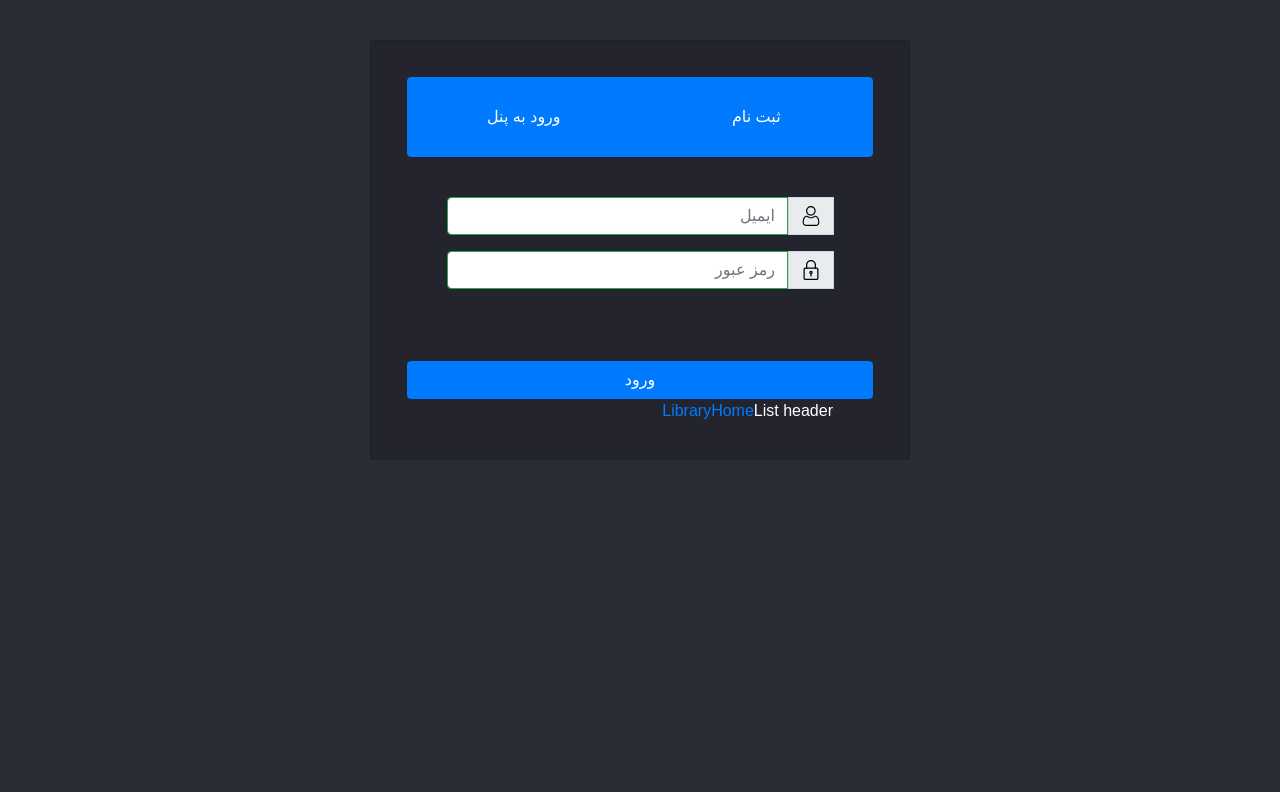
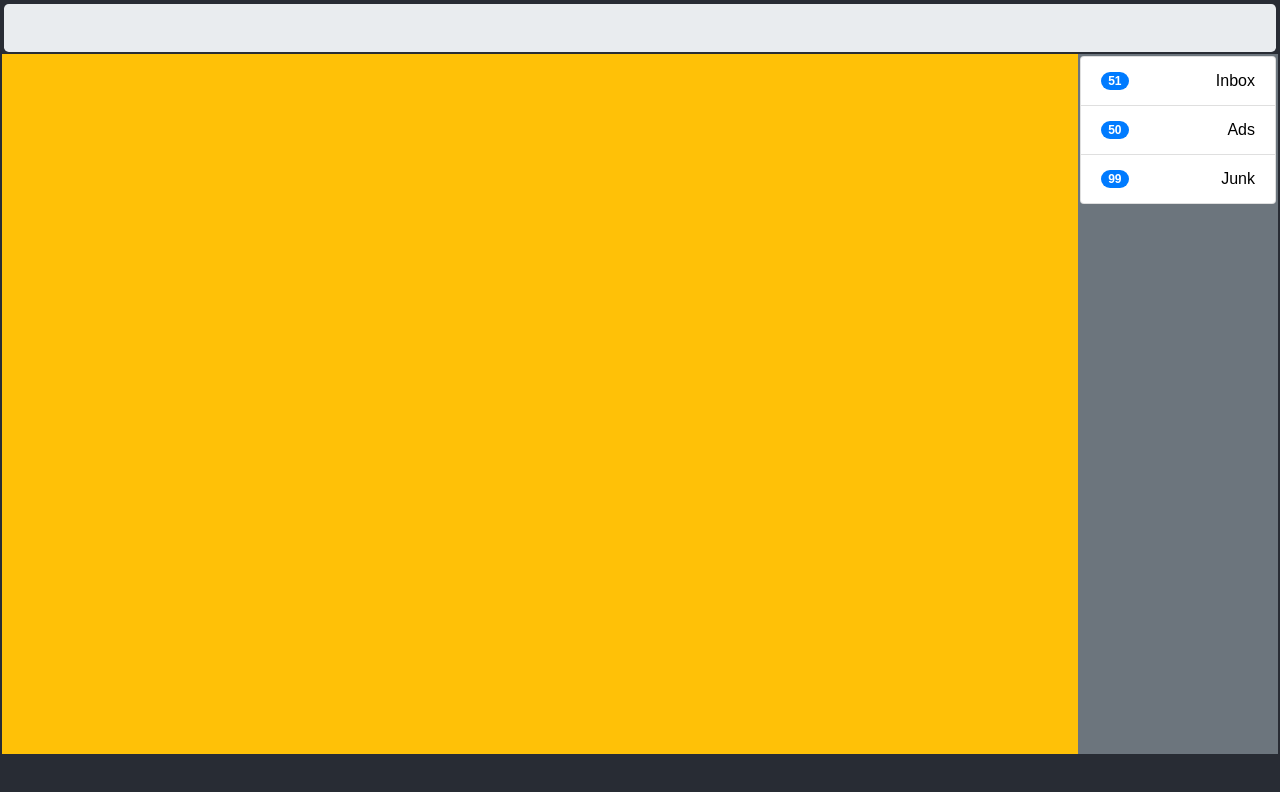
Before and after one commit to behnamk/data_logger, a React (Create React App) app: page /dashboard in a window 1280 px wide. Shown: the top 792 px of the page. Built offline with nearby package versions, Linux system fonts and the light colour scheme.

Commit message:
route dashboard - dashboard ui

```diff
--- a/public/index.html
+++ b/public/index.html
@@ -20,7 +20,7 @@
 
     <title>React App</title>
 </head>
-<body>
+<body style="margin: 1px; padding:1px">
 <noscript>You need to enable JavaScript to run this app.</noscript>
 
 <div id="root"></div>
--- a/src/App.js
+++ b/src/App.js
@@ -3,6 +3,7 @@ import './style.login.css';
 import {BrowserRouter as Router, NavLink, Switch, Route, Link} from "react-router-dom";
 import Dashboard from "./pages/dashboard";
 import MainLogin from "./pages/login/mainLogin";
+import Register from "./pages/login/register";
 
 class App extends Component {
     constructor(props) {
@@ -15,7 +16,12 @@ class App extends Component {
     render() {
         return (
             <React.Fragment>
-                <MainLogin/>
+                <Router>
+
+                    <Route exact path="/" component={MainLogin}/>
+                    <Route path="/dashboard" component={Dashboard}/>
+
+                </Router>
             </React.Fragment>
         )
     }
--- a/src/pages/dashboard.js
+++ b/src/pages/dashboard.js
@@ -3,21 +3,34 @@ import React, {Component} from 'react';
 class Dashboard extends Component {
     constructor(props) {
         super(props);
-        this.state = {
-
-        }
+        this.state = {}
     }
 
     render() {
-        return(
-            <div dir="rtl" style={{padding:0, margin:0}}>
-                <div>
-                    <div>
-                        <ul className="nav nav-list">
-                            <li className="nav-header">List header</li>
-                            <li className="active"><a href="#">Home</a></li>
-                            <li><a href="#">Library</a></li>
+        return (
+            <div dir="rtl">
+                <div className="jumbotron p-4" style={{margin: 2}}>
+
+                </div>
+                <div className="d-flex mb-3 bg-secondary">
+                    <div dir="rtl" style={{color: "black", width:200}}>
+                        <ul className="list-group" style={{margin: 1, padding: 1}}>
+                            <li className="list-group-item d-flex justify-content-between align-items-center">
+                                Inbox
+                                <span className="badge badge-primary badge-pill">51</span>
+                            </li>
+                            <li className="list-group-item d-flex justify-content-between align-items-center">
+                                Ads
+                                <span className="badge badge-primary badge-pill">50</span>
+                            </li>
+                            <li className="list-group-item d-flex justify-content-between align-items-center">
+                                Junk
+                                <span className="badge badge-primary badge-pill">99</span>
+                            </li>
                         </ul>
+                    </div>
+                    <div className="p-5 flex-fill bg-warning" style={{background:"red", height:700}}>
+
                     </div>
                 </div>
             </div>
--- a/src/pages/login/login.js
+++ b/src/pages/login/login.js
@@ -23,43 +23,45 @@ class Login extends Component {
     }
 
     render() {
-
         return (
             <React.Fragment>
                 <Router>
-                    <form style={{marginTop: 40}} action="/action_page.php" className="was-validated">
-                        <div className="form-group " style={{paddingRight: 40, paddingLeft: 40}}>
-                            <div className="input-group mb-3">
-                                <input className="form-control" dir="rtl" type="text" placeholder="ایمیل"
-                                       autoComplete="username"/>
-                                <div className="input-group-prepend">
-                                    <div className="input-group-text">
-                                        <img height={20} src={user} alt='user'/>
-                                    </div>
-                                </div>
-                            </div>
-                            <div className="input-group mb-3">
-                                <input className="form-control" dir='rtl' type="text" placeholder="رمز عبور"
-                                       autoComplete="username"/>
-                                <div className="input-group-prepend">
-                                    <div className="input-group-text">
-                                        <img height={20} src={lock} alt='padlock'/>
-                                    </div>
-                                </div>
-                            </div>
-                        </div>
-                        <div className="form-group form-check"
-                             style={{paddingRight: 40, paddingLeft: 40, paddingTop: 20, paddingBottom: 20}}>
-                        </div>
-                        <button type="submit"
-                                onClick={"/dashboard"} className="btn btn-primary btn-block">ورود
-                        </button>
-                    </form>
-                    {/*<Route exact path="/" component={App}/>*/}
-                    <Route path="/dashboard" component={Dashboard}/>
-                    <Route path="/register" component={Register}/>
+                    <Switch>
+                        {/*<form style={{marginTop: 40}} action="/action_page.php" className="was-validated">*/}
+                        {/*    <div className="form-group " style={{paddingRight: 40, paddingLeft: 40}}>*/}
+                        {/*        <div className="input-group mb-3">*/}
+                        {/*            <input className="form-control" dir="rtl" type="text" placeholder="ایمیل"*/}
+                        {/*                   autoComplete="username"/>*/}
+                        {/*            <div className="input-group-prepend">*/}
+                        {/*                <div className="input-group-text">*/}
+                        {/*                    <img height={20} src={user} alt='user'/>*/}
+                        {/*                </div>*/}
+                        {/*            </div>*/}
+                        {/*        </div>*/}
+                        {/*        <div className="input-group mb-3">*/}
+                        {/*            <input className="form-control" dir='rtl' type="text" placeholder="رمز عبور"*/}
+                        {/*                   autoComplete="username"/>*/}
+                        {/*            <div className="input-group-prepend">*/}
+                        {/*                <div className="input-group-text">*/}
+                        {/*                    <img height={20} src={lock} alt='padlock'/>*/}
+                        {/*                </div>*/}
+                        {/*            </div>*/}
+                        {/*        </div>*/}
+                        {/*    </div>*/}
+                        {/*    <div className="form-group form-check"*/}
+                        {/*         style={{paddingRight: 40, paddingLeft: 40, paddingTop: 20, paddingBottom: 20}}>*/}
+                        {/*    </div>*/}
+                        {/*    <button type="submit"*/}
+                        {/*            onClick={'Dashboard'} className="btn btn-primary btn-block">ورود*/}
+                        {/*    </button>*/}
+                        {/*</form>*/}
+                        {/*<Route exact path="/" component={App}/>*/}
+                        <Route exact path="/dashboard" component={Dashboard}/>
+                        <Route path="/register" component={Register}/>
+
+                        <Route component={Dashboard}/>
+                    </Switch>
                 </Router>
-
             </React.Fragment>
         )
     }
--- a/src/pages/login/mainLogin.js
+++ b/src/pages/login/mainLogin.js
@@ -1,6 +1,9 @@
 import React, {Component} from "react";
 import Login from "./login";
 import Register from "./register";
+import user from "../image/user.svg";
+import lock from "../image/padlock.svg";
+import {Switch} from "react-router-dom";
 
 class MainLogin extends Component {
     constructor(props) {
@@ -36,9 +39,90 @@ class MainLogin extends Component {
                                         </div>
 
                                         {/*login btn*/}
-                                        {this.state.nameBtn === 'loginBtn' && <Login/>}
+                                        {this.state.nameBtn === 'loginBtn' &&
+                                        <form style={{marginTop: 40}} action="/action_page.php" className="was-validated">
+                                            <div className="form-group " style={{paddingRight: 40, paddingLeft: 40}}>
+                                                <div className="input-group mb-3">
+                                                    <input className="form-control" dir="rtl" type="text" placeholder="ایمیل"
+                                                           autoComplete="username"/>
+                                                    <div className="input-group-prepend">
+                                                        <div className="input-group-text">
+                                                            <img height={20} src={user} alt='user'/>
+                                                        </div>
+                                                    </div>
+                                                </div>
+                                                <div className="input-group mb-3">
+                                                    <input className="form-control" dir='rtl' type="text" placeholder="رمز عبور"
+                                                           autoComplete="username"/>
+                                                    <div className="input-group-prepend">
+                                                        <div className="input-group-text">
+                                                            <img height={20} src={lock} alt='padlock'/>
+                                                        </div>
+                                                    </div>
+                                                </div>
+                                            </div>
+                                            <div className="form-group form-check"
+                                                 style={{paddingRight: 40, paddingLeft: 40, paddingTop: 20, paddingBottom: 20}}>
+                                            </div>
+                                            <button type="submit"
+                                                    onClick={'Dashboard'} className="btn btn-primary btn-block">ورود
+                                            </button>
+                                        </form>
+
+                                        }
                                         {/*register btn*/}
-                                        {this.state.nameBtn === 'registerBtn' && <Register/>}
+                                        {this.state.nameBtn === 'registerBtn' &&
+                                        <form style={{marginTop: 40}} action="/action_page.php" className="was-validated">
+                                            <div className="form-group " style={{paddingRight: 40, paddingLeft: 40}}>
+                                                <div className="input-group mb-3" >
+                                                    <input className="form-control" dir="rtl" type="text" placeholder="username" autoComplete="username"/>
+                                                    <div className="input-group-prepend">
+                                                        <div className="input-group-text">
+                                                            <img height={20} src={user} alt='user'/>
+                                                        </div>
+                                                    </div>
+                                                </div>
+                                                <div className="input-group mb-3">
+                                                    <input className="form-control" dir='rtl' type="text" placeholder="username" autoComplete="username"/>
+                                                    <div className="input-group-prepend">
+                                                        <div className="input-group-text">
+                                                            <img height={20} src={lock} alt='padlock'/>
+                                                        </div>
+                                                    </div>
+                                                </div>
+                                                <div className="input-group mb-3">
+                                                    <input className="form-control" dir='rtl' type="text" placeholder="username" autoComplete="username"/>
+                                                    <div className="input-group-prepend">
+                                                        <div className="input-group-text">
+                                                            <img height={20} src={lock} alt='padlock'/>
+                                                        </div>
+                                                    </div>
+                                                </div>
+                                                <div className="input-group mb-3">
+                                                    <input className="form-control" dir='rtl' type="text" placeholder="username" autoComplete="username"/>
+                                                    <div className="input-group-prepend">
+                                                        <div className="input-group-text">
+                                                            <img height={20} src={lock} alt='padlock'/>
+                                                        </div>
+                                                    </div>
+                                                </div>
+                                                <div className="input-group mb-3">
+                                                    <input className="form-control" dir='rtl' type="text" placeholder="username" autoComplete="username"/>
+                                                    <div className="input-group-prepend">
+                                                        <div className="input-group-text">
+                                                            <img height={20} src={lock} alt='padlock'/>
+                                                        </div>
+                                                    </div>
+                                                </div>
+
+                                            </div>
+                                            <div className="form-group form-check"
+                                                 style={{paddingRight: 40, paddingLeft: 40, paddingTop: 20, paddingBottom: 20}}>
+                                            </div>
+                                            <button type="submit" className="btn btn-primary btn-block">ایجاد</button>
+                                        </form>
+
+                                        }
 
                                     </div>
                                 </div>
--- a/src/pages/login/register.js
+++ b/src/pages/login/register.js
@@ -10,55 +10,55 @@ class Register extends Component{
         return(
             <React.Fragment>
                 <React.Fragment>
-                        <form style={{marginTop: 40}} action="/action_page.php" className="was-validated">
-                            <div className="form-group " style={{paddingRight: 40, paddingLeft: 40}}>
-                                <div className="input-group mb-3" >
-                                    <input className="form-control" dir="rtl" type="text" placeholder="username" autoComplete="username"/>
-                                    <div className="input-group-prepend">
-                                        <div className="input-group-text">
-                                            <img height={20} src={user} alt='user'/>
-                                        </div>
-                                    </div>
-                                </div>
-                                <div className="input-group mb-3">
-                                    <input className="form-control" dir='rtl' type="text" placeholder="username" autoComplete="username"/>
-                                    <div className="input-group-prepend">
-                                        <div className="input-group-text">
-                                            <img height={20} src={lock} alt='padlock'/>
-                                        </div>
-                                    </div>
-                                </div>
-                                <div className="input-group mb-3">
-                                    <input className="form-control" dir='rtl' type="text" placeholder="username" autoComplete="username"/>
-                                    <div className="input-group-prepend">
-                                        <div className="input-group-text">
-                                            <img height={20} src={lock} alt='padlock'/>
-                                        </div>
-                                    </div>
-                                </div>
-                                <div className="input-group mb-3">
-                                    <input className="form-control" dir='rtl' type="text" placeholder="username" autoComplete="username"/>
-                                    <div className="input-group-prepend">
-                                        <div className="input-group-text">
-                                            <img height={20} src={lock} alt='padlock'/>
-                                        </div>
-                                    </div>
-                                </div>
-                                <div className="input-group mb-3">
-                                    <input className="form-control" dir='rtl' type="text" placeholder="username" autoComplete="username"/>
-                                    <div className="input-group-prepend">
-                                        <div className="input-group-text">
-                                            <img height={20} src={lock} alt='padlock'/>
-                                        </div>
-                                    </div>
-                                </div>
+                        {/*<form style={{marginTop: 40}} action="/action_page.php" className="was-validated">*/}
+                        {/*    <div className="form-group " style={{paddingRight: 40, paddingLeft: 40}}>*/}
+                        {/*        <div className="input-group mb-3" >*/}
+                        {/*            <input className="form-control" dir="rtl" type="text" placeholder="username" autoComplete="username"/>*/}
+                        {/*            <div className="input-group-prepend">*/}
+                        {/*                <div className="input-group-text">*/}
+                        {/*                    <img height={20} src={user} alt='user'/>*/}
+                        {/*                </div>*/}
+                        {/*            </div>*/}
+                        {/*        </div>*/}
+                        {/*        <div className="input-group mb-3">*/}
+                        {/*            <input className="form-control" dir='rtl' type="text" placeholder="username" autoComplete="username"/>*/}
+                        {/*            <div className="input-group-prepend">*/}
+                        {/*                <div className="input-group-text">*/}
+                        {/*                    <img height={20} src={lock} alt='padlock'/>*/}
+                        {/*                </div>*/}
+                        {/*            </div>*/}
+                        {/*        </div>*/}
+                        {/*        <div className="input-group mb-3">*/}
+                        {/*            <input className="form-control" dir='rtl' type="text" placeholder="username" autoComplete="username"/>*/}
+                        {/*            <div className="input-group-prepend">*/}
+                        {/*                <div className="input-group-text">*/}
+                        {/*                    <img height={20} src={lock} alt='padlock'/>*/}
+                        {/*                </div>*/}
+                        {/*            </div>*/}
+                        {/*        </div>*/}
+                        {/*        <div className="input-group mb-3">*/}
+                        {/*            <input className="form-control" dir='rtl' type="text" placeholder="username" autoComplete="username"/>*/}
+                        {/*            <div className="input-group-prepend">*/}
+                        {/*                <div className="input-group-text">*/}
+                        {/*                    <img height={20} src={lock} alt='padlock'/>*/}
+                        {/*                </div>*/}
+                        {/*            </div>*/}
+                        {/*        </div>*/}
+                        {/*        <div className="input-group mb-3">*/}
+                        {/*            <input className="form-control" dir='rtl' type="text" placeholder="username" autoComplete="username"/>*/}
+                        {/*            <div className="input-group-prepend">*/}
+                        {/*                <div className="input-group-text">*/}
+                        {/*                    <img height={20} src={lock} alt='padlock'/>*/}
+                        {/*                </div>*/}
+                        {/*            </div>*/}
+                        {/*        </div>*/}
 
-                            </div>
-                            <div className="form-group form-check"
-                                 style={{paddingRight: 40, paddingLeft: 40, paddingTop: 20, paddingBottom: 20}}>
-                            </div>
-                            <button type="submit" className="btn btn-primary btn-block">ایجاد</button>
-                        </form>
+                        {/*    </div>*/}
+                        {/*    <div className="form-group form-check"*/}
+                        {/*         style={{paddingRight: 40, paddingLeft: 40, paddingTop: 20, paddingBottom: 20}}>*/}
+                        {/*    </div>*/}
+                        {/*    <button type="submit" className="btn btn-primary btn-block">ایجاد</button>*/}
+                        {/*</form>*/}
                 </React.Fragment>
 
             </React.Fragment>
```
